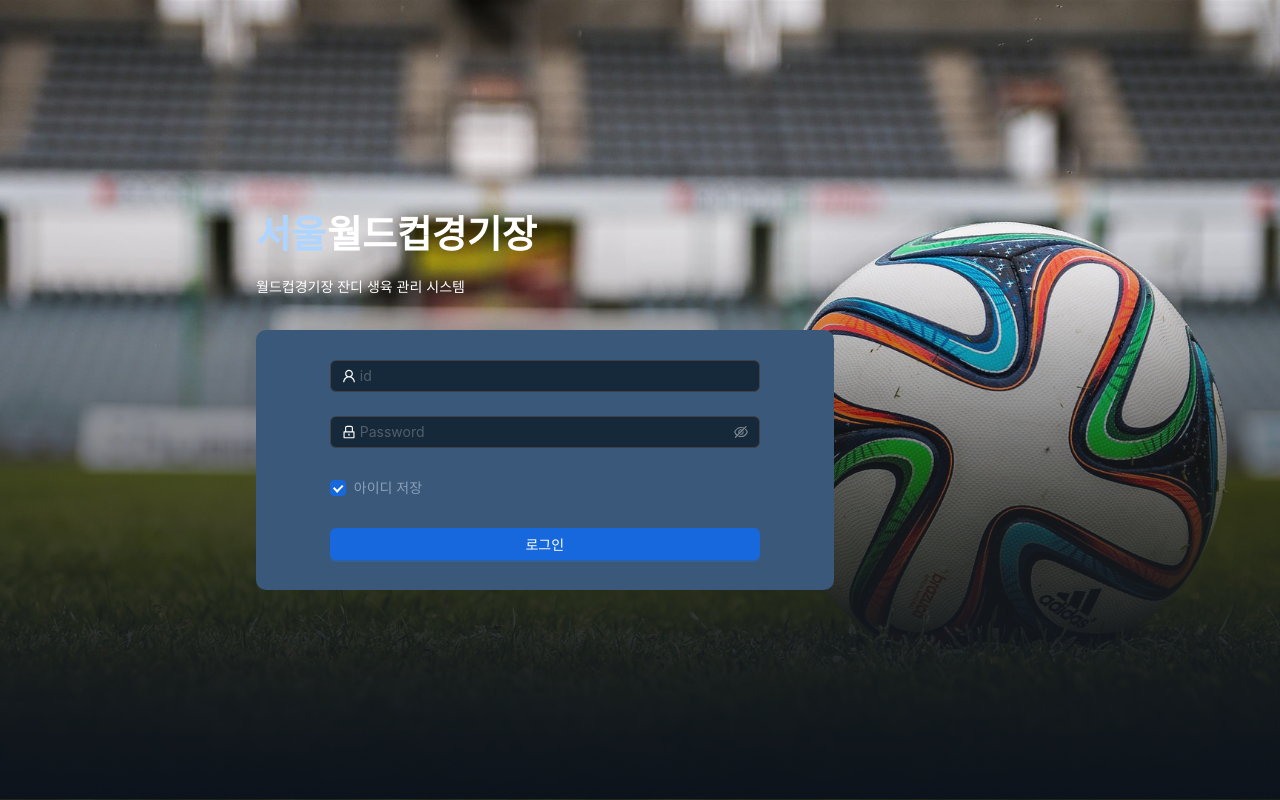
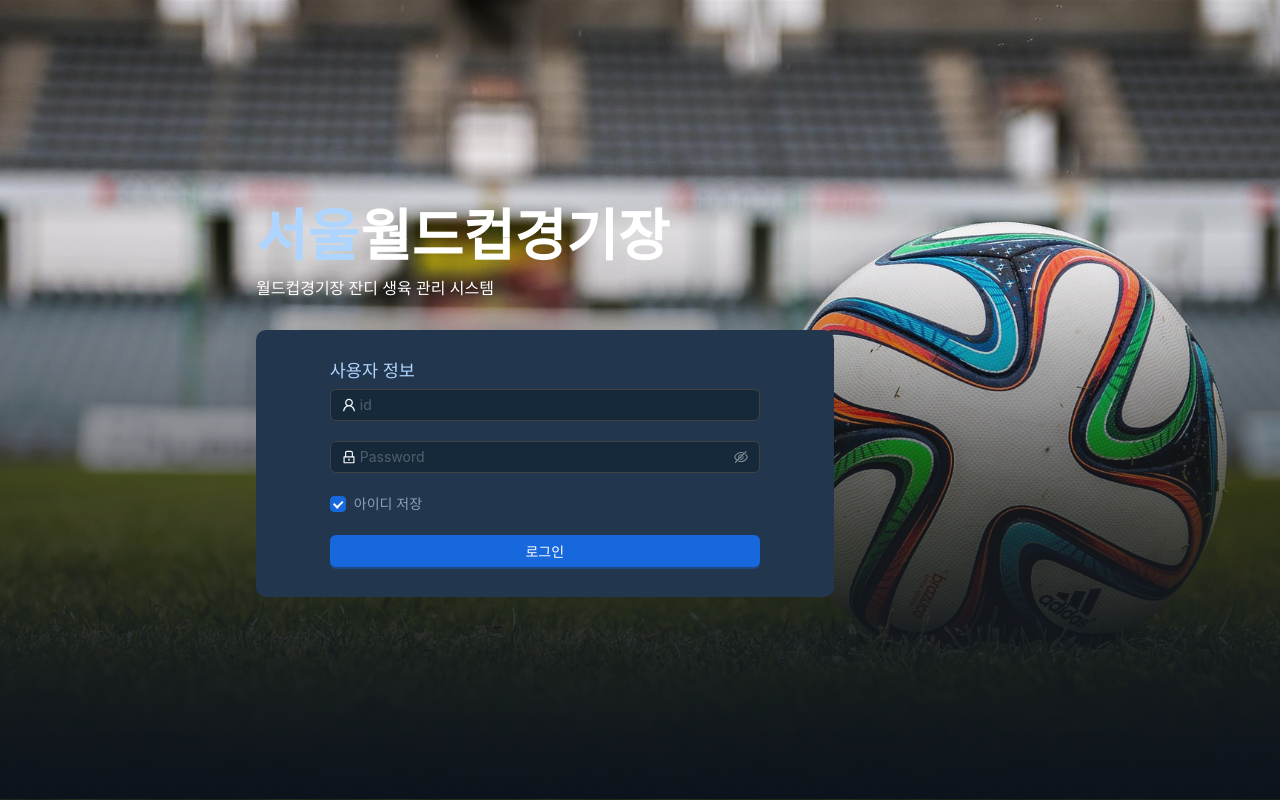
Before and after one commit to catalonix/worldcup-FE, a React (Create React App) app: page /login in a window 1280 px wide. Built offline with nearby package versions, Linux system fonts and the light colour scheme; no server answers.

Commit message:
Login css

```diff
--- a/src/pages/Calendar/CalendarView.scss
+++ b/src/pages/Calendar/CalendarView.scss
@@ -11,6 +11,9 @@
   //     display: none;
   //   }
 
+  .rbc-month-row {
+    overflow-y: scroll;
+  }
   /* border */
 
   .rbc-day-slot .rbc-event {
--- a/src/pages/Login/LoginView.tsx
+++ b/src/pages/Login/LoginView.tsx
@@ -12,7 +12,7 @@ import useUserManagement from 'hooks/useUserManagement';
 // type LoginType = 'user' | 'admin';
 
 const { useBreakpoint } = Grid;
-const { Text, Title } = Typography;
+const { Title } = Typography;
 
 const LoginView = () => {
   const { token } = theme.useToken();
@@ -68,23 +68,26 @@ const LoginView = () => {
       backgroundSize: 'cover', // 이미지 크기를 섹션에 맞추기
       backgroundPosition: 'center', // 이미지 위치 조정
       display: 'flex',
-      height: screens.sm ? '100vh' : 'auto'
+      height: screens.sm ? '100vh' : '100vh'
     },
     text: {
-      color: 'white'
+      color: 'white',
+      fontSize: '1rem',
+      marginTop: '-20px'
     },
     title: {
-      fontSize: screens.md ? token.fontSizeHeading1 : token.fontSizeHeading2,
+      fontSize: screens.md ? '3.5rem' : '2.5rem',
       fontWeight: 800,
       color: 'white',
       display: 'flex',
       gap: '1px'
     },
     highlight: {
-      color: '#aed5ff'
+      color: '#aed5ff',
+      whiteSpace: 'nowrap'
     },
     loginBox: {
-      backgroundColor: '#3a587a',
+      backgroundColor: '#22364D',
       padding: '30px 20px',
       borderRadius: '10px',
       width: '70%',
@@ -93,7 +96,8 @@ const LoginView = () => {
       alignItems: 'center'
     },
     rememberDesc: {
-      color: '#8c9fb9'
+      color: '#8c9fb9',
+      marginBottom: '10px'
     },
     loginInnerBox: {
       width: '80%'
@@ -111,9 +115,9 @@ const LoginView = () => {
       <div style={styles.container}>
         <div style={styles.header}>
           <Title style={styles.title}>
-            <div style={styles.highlight}>서울</div>월드컵경기장
+            <span style={styles.highlight}>서울</span>월드컵경기장
           </Title>
-          <Text style={styles.text}>월드컵경기장 잔디 생육 관리 시스템</Text>
+          <h6 style={styles.text}>월드컵경기장 잔디 생육 관리 시스템</h6>
         </div>
         <div style={styles.loginBox}>
           <div style={styles.loginInnerBox}>
@@ -136,6 +140,9 @@ const LoginView = () => {
               onFinish={onFinish}
               layout="vertical"
               requiredMark="optional">
+              <h5 className="text-left mb-3 font-weight-bold" style={{ color: '#aed5ff' }}>
+                사용자 정보
+              </h5>
               <Form.Item
                 name="userId"
                 rules={[
@@ -143,7 +150,8 @@ const LoginView = () => {
                     required: true,
                     message: '아이디를 입력해주세요.'
                   }
-                ]}>
+                ]}
+                style={{ marginBottom: '20px' }}>
                 <Input
                   prefix={<UserOutlined />}
                   placeholder="id"
@@ -158,7 +166,8 @@ const LoginView = () => {
                     required: true,
                     message: '비밀번호를 입력해주세요.'
                   }
-                ]}>
+                ]}
+                style={{ marginBottom: '20px' }}>
                 <Input.Password
                   prefix={<LockOutlined />}
                   type="password"
```
